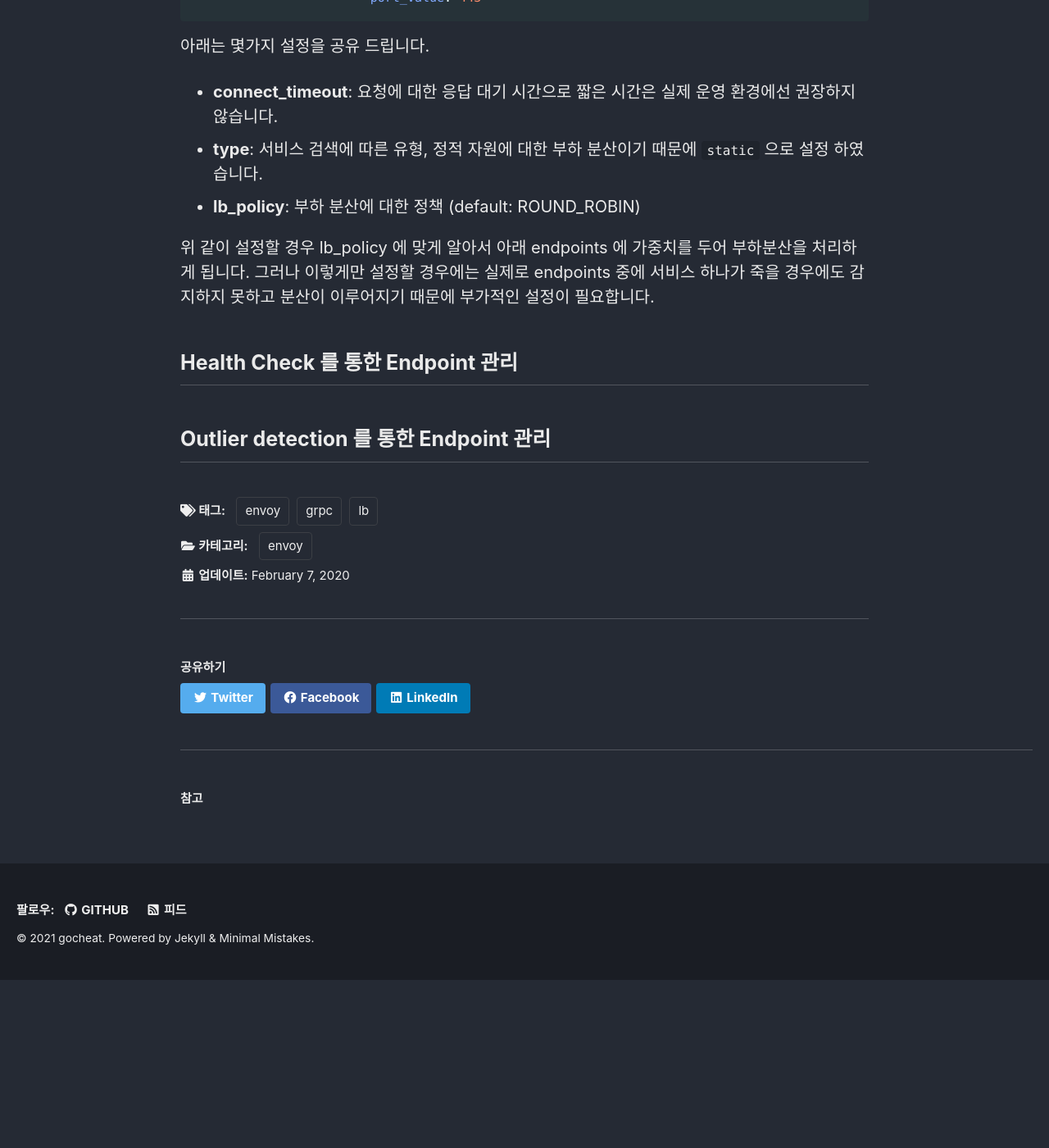
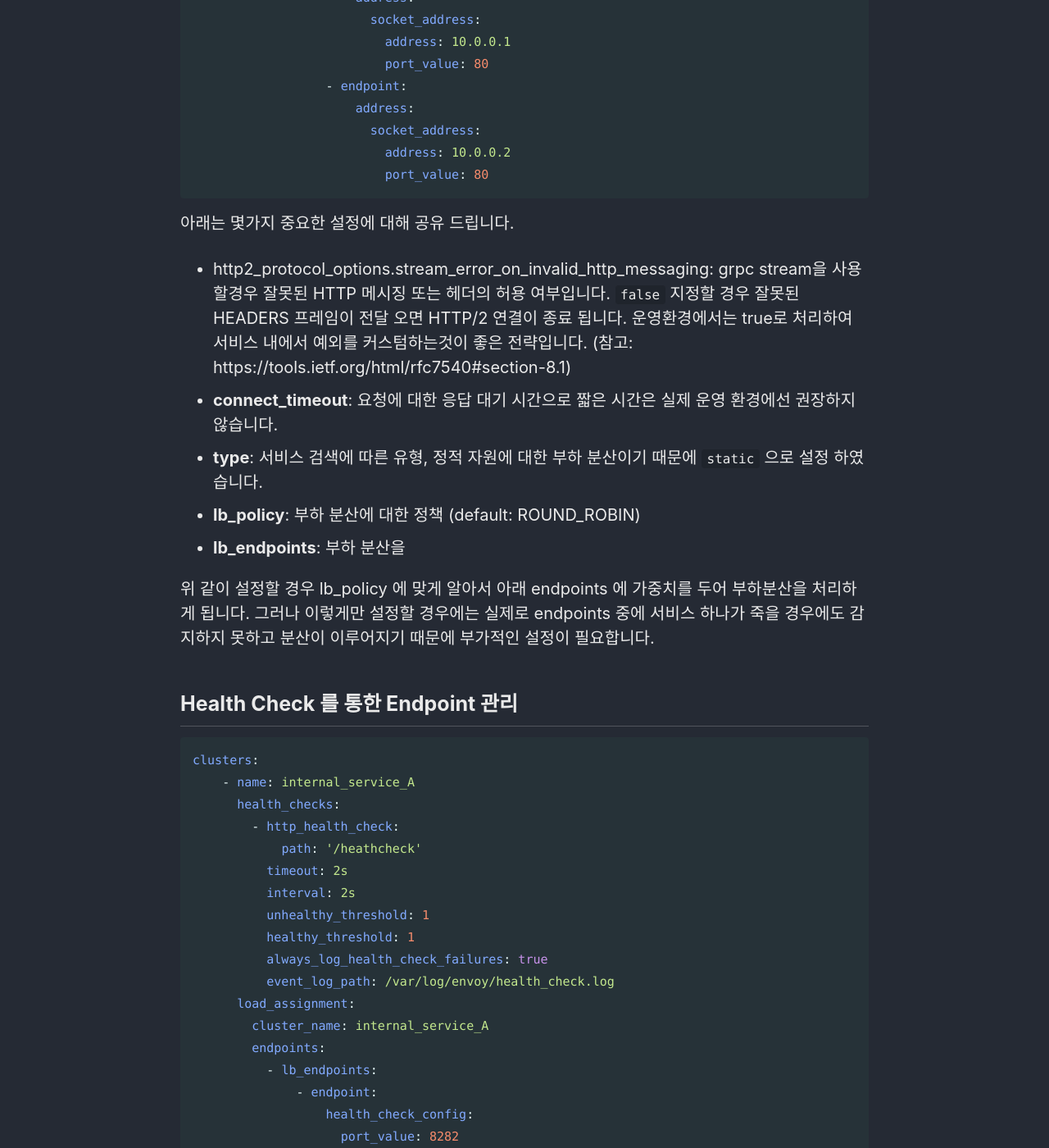
Before and after one commit to gocheat/gocheat.github.io, a Jekyll site: the page built from _posts/2020-02-07-envoy-proxy-lb.md, in a window 1280 px wide and 1400 px high, scrolled down 1812 px. Shown: the whole window at 82% size. Built offline with Jekyll 4.4.1, drawn with Linux system fonts in a browser that asks for light colours; cached includes are drawn as plain includes; some web fonts are replaced; before the commit the page ends 3007 px from its top, so only the background shows below that; some of the changed text lies outside the part shown.

Commit message:
sample code 추가

````diff
--- a/_posts/2020-02-07-envoy-proxy-lb.md
+++ b/_posts/2020-02-07-envoy-proxy-lb.md
@@ -44,25 +44,36 @@ Envoy의 filters - router 부분에 매핑된 cluster 설정을 따라 요청에
 ```yaml
 static_resources:
     ...
+
     clusters:
       - name: internal_service_A
         connect_timeout: 30s
         type: static
+        http2_protocol_options:
+          stream_error_on_invalid_http_messaging: true
         lb_policy: ROUND_ROBIN
         load_assignment:
-          cluster_name: internal_service_A
-          endpoints:
-            - lb_endpoints:
-                - endpoint:
-                    address:
-                      socket_address:
-                        address: www.google.com
-                        port_value: 443
+            cluster_name: internal_service_A
+            endpoints:
+              - lb_endpoints:
+                  - endpoint:
+                      address:
+                        socket_address:
+                          address: 10.0.0.1
+                          port_value: 80
+                  - endpoint:
+                      address:
+                        socket_address:
+                          address: 10.0.0.2
+                          port_value: 80
 ```
-아래는 몇가지 설정을 공유 드립니다.
+아래는 몇가지 중요한 설정에 대해 공유 드립니다.
+- http2_protocol_options.stream_error_on_invalid_http_messaging: grpc stream을 사용할경우 잘못된 HTTP 메시징 또는 헤더의 허용 여부입니다. `false` 지정할 경우 잘못된 HEADERS 프레임이 전달 오면 HTTP/2 연결이 종료 됩니다. 운영환경에서는 true로 처리하여 서비스 내에서 예외를 커스텀하는것이 좋은 전략입니다.
+  (참고: https://tools.ietf.org/html/rfc7540#section-8.1)
 - **connect_timeout**: 요청에 대한 응답 대기 시간으로 짧은 시간은 실제 운영 환경에선 권장하지 않습니다.
 - **type**: 서비스 검색에 따른 유형, 정적 자원에 대한 부하 분산이기 때문에 `static` 으로 설정 하였습니다.
 - **lb_policy**: 부하 분산에 대한 정책 (default: ROUND_ROBIN)
+- **lb_endpoints**: 부하 분산을
 
 위 같이 설정할 경우 lb_policy 에 맞게 알아서 아래 endpoints 에 가중치를 두어 부하분산을 처리하게 됩니다.
 그러나 이렇게만 설정할 경우에는 실제로 endpoints 중에 서비스 하나가 죽을 경우에도 감지하지 못하고 분산이 이루어지기 때문에
@@ -70,6 +81,63 @@ static_resources:
 
 Health Check 를 통한 Endpoint 관리
 ---
+```yaml
+clusters:
+    - name: internal_service_A
+      health_checks:
+        - http_health_check:
+            path: '/heathcheck'
+          timeout: 2s
+          interval: 2s
+          unhealthy_threshold: 1
+          healthy_threshold: 1
+          always_log_health_check_failures: true
+          event_log_path: /var/log/envoy/health_check.log
+      load_assignment:
+        cluster_name: internal_service_A
+        endpoints:
+          - lb_endpoints:
+              - endpoint:
+                  health_check_config:
+                    port_value: 8282
+                  address:
+                    socket_address:
+                      address: 10.0.0.1
+                        port_value: 80
+              - endpoint:
+                  health_check_config:
+                    port_value: 8282
+                  address:
+                    socket_address:
+                      address: 10.0.0.2
+                      port_value: 80
+```
+
 
 Outlier detection 를 통한 Endpoint 관리
 ---
+
+```yaml
+clusters:
+    - name: internal_service_A
+      outlier_detection:
+        consecutive_5xx: 3
+        interval: 10s
+        base_ejection_time: 10s
+        max_ejection_percent: 50
+      load_assignment:
+        cluster_name: internal_service_A
+        endpoints:
+          - lb_endpoints:
+              - endpoint:
+                  address:
+                    socket_address:
+                      address: 10.0.0.1
+                      port_value: 80
+              - endpoint:
+                  address:
+                    socket_address:
+                      address: 10.0.0.2
+                      port_value: 80
+              ...
+```
````
